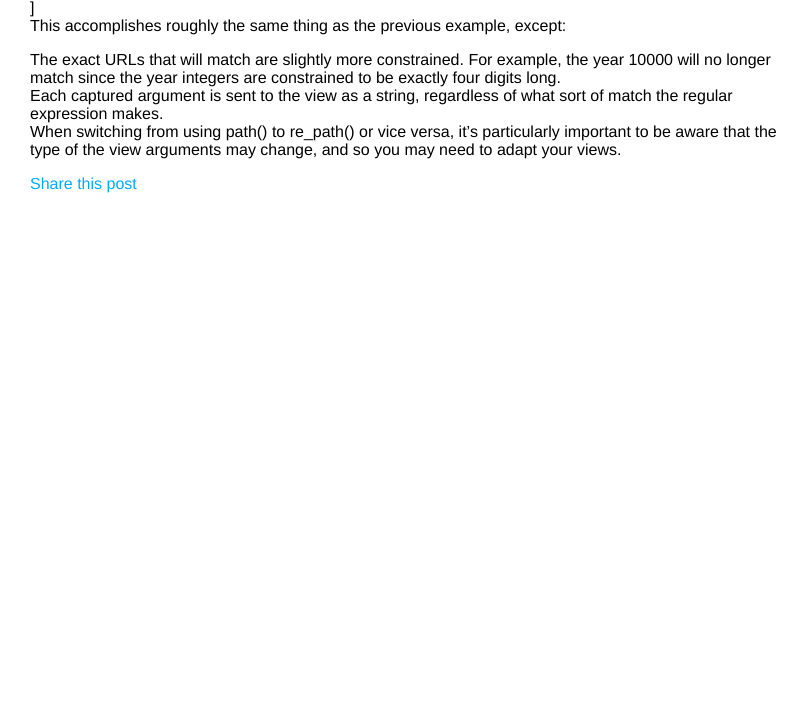
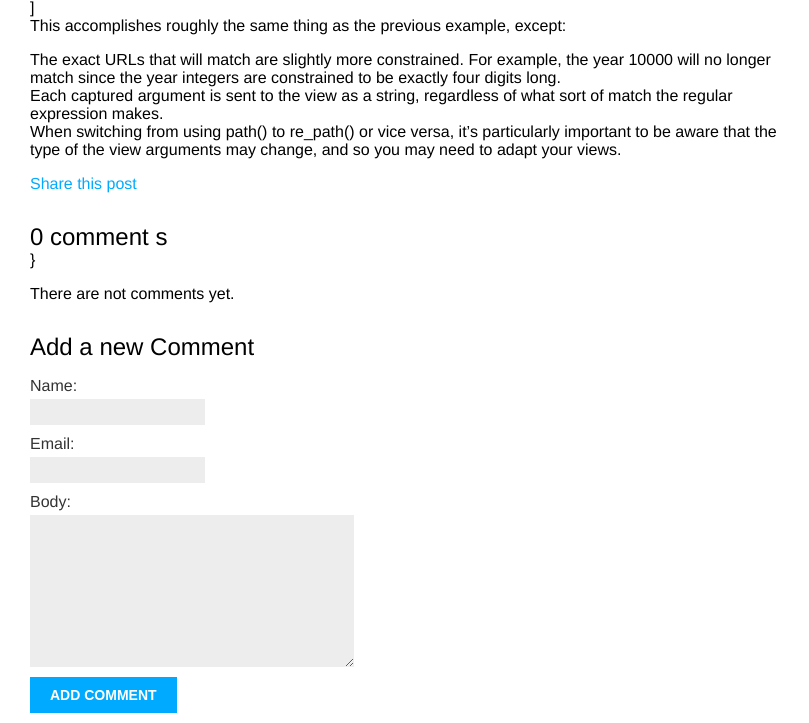
Before and after one commit to 954gmo/django_demo_proj, a Django app: a page that uses sig_blog/templates/blog/post/detail.html in a window 1280 px wide. Shown: the part 439-1162 px from the top of the page, without its empty margins (0-809 px from the left). Before the commit the page ends 632 px from the top, so only its background shows below. Run offline with Django 3.2, Linux system fonts and the light colour scheme; data comes from the database, SQL or seed files in the repository; both versions use the stored data as it was after the commit; parts of the project's set-up code (start-up, migrations or seed data) failed here and were passed over.

Commit message:
add comment

```diff
--- a/sig_blog/blog/forms.py
+++ b/sig_blog/blog/forms.py
@@ -7,7 +7,7 @@ __ENTITY_author__ = "SIX DIGIT INVESTMENT GROUP"
 __author__ = "GWONGZAN"
 
 from django import forms
-from models import Comment
+from .models import Comment
 
 
 class EmailPostForm(forms.Form):
--- a/sig_blog/blog/views.py
+++ b/sig_blog/blog/views.py
@@ -1,8 +1,8 @@
 from django.shortcuts import render, get_object_or_404
 from django.core.paginator import Paginator, EmptyPage, PageNotAnInteger
 from django.views.generic import ListView
-from .models import Post
-from .forms import EmailPostForm
+from .models import Post, Comment
+from .forms import EmailPostForm, CommentForm
 from django.core.mail import send_mail
 
 
@@ -27,7 +27,24 @@ def post_list(request):
 def post_detail(request, year, month, day, post):
     post = get_object_or_404(Post, slug=post, status='published',
                              publish__year=year, publish__month=month, publish__day=day)
-    return render(request, 'blog/post/detail.html', {'post': post})
+
+    comments = post.comments.filter(active=True)
+    new_comment = None
+    if request.method == 'POST':
+        comment_form = CommentForm(data=request.POST)
+        if comment_form.is_valid():
+            new_comment = comment_form.save(commit=False)
+            new_comment.post = post
+            new_comment.save()
+    else:
+        comment_form = CommentForm()
+    context = {
+        'post': post,
+        'comments': comments,
+        'new_comment': new_comment,
+        'comment_form': comment_form,
+    }
+    return render(request, 'blog/post/detail.html', context=context)
 
 
 def share_post(request, post_id):
--- a/sig_blog/templates/blog/post/detail.html
+++ b/sig_blog/templates/blog/post/detail.html
@@ -10,4 +10,32 @@
     <p>
         <a href="{% url 'blog:share_post' post.id %}">Share this post</a>
     </p>
+
+    {% with comments.count as total_comments %}
+    <h2>
+        {{ total_comments }} comment {{ total_comments|pluralize }}
+    </h2>
+    {% endwith %}}
+
+    {% for comment in comments %}
+        <div class="comment">
+            <p class="info">
+                Comment {{ forloop.counter }} by {{ comment.name}} {{comment.created}}
+            </p>
+            {{comment.body|linebreaks}}
+        </div>
+        {% empty %}
+        <p>There are not comments yet.</p>
+    {% endfor %}
+
+    {% if new_comment %}
+        <h2>Your comment has been added.</h2>
+    {% else %}
+        <h2>Add a new Comment</h2>
+        <form method="post">
+            {{ comment_form.as_p}}
+            {% csrf_token %}
+            <p><input type="submit" value="Add comment"></p>
+        </form>
+    {% endif %}
 {% endblock %}
```
Also changed, not shown: sig_blog/db.sqlite3. Lines whose indentation alone changed are shown as unchanged.
